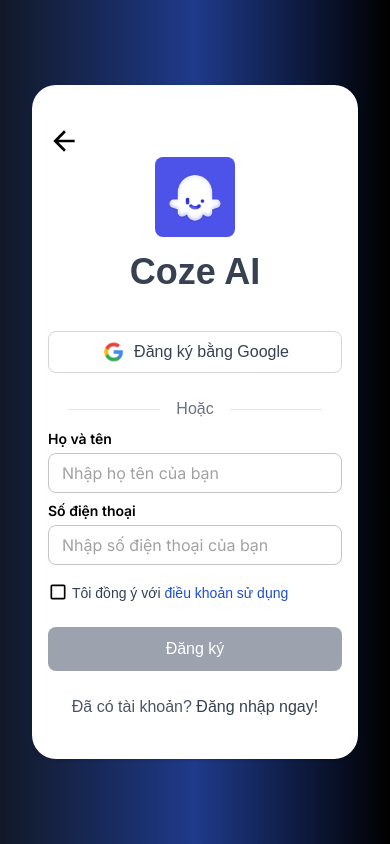
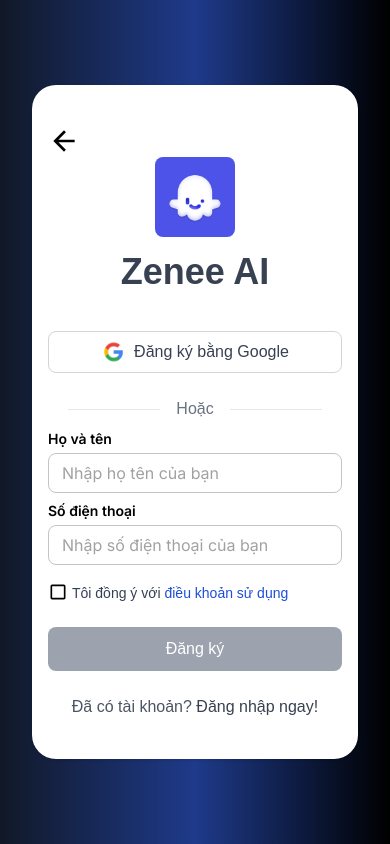
Before and after one commit to hungcvcbn/coze-ai, a Next.js app: page /sign-up in a window 390 px wide. Built offline with nearby package versions, Linux system fonts and the light colour scheme; no server answers.

Commit message:
update responsive

```diff
--- a/src/app/page.tsx
+++ b/src/app/page.tsx
@@ -14,7 +14,7 @@
             animation: "fadeInEase 1s forwards, slideDownEase 1s forwards",
           }}
         >
-          Training AI with Coze AI
+          Training AI with Zenee AI
         </h1>
         <p
           className='text-lg md:text-xl text-center max-w-3xl mb-12'
--- a/src/components/agent-ai/Agent.tsx
+++ b/src/components/agent-ai/Agent.tsx
@@ -50,7 +50,7 @@
   }, [triggerTime]);
 
   const tabOptions = [
-    { label: "Coze AI", value: 1 },
+    { label: "Zenee AI", value: 1 },
     { label: "GPTs (Nâng cao)", value: 2 },
   ];
   const renderTabContent = () => {
--- a/src/components/agent-ai/BotCard.tsx
+++ b/src/components/agent-ai/BotCard.tsx
@@ -3,7 +3,8 @@
 import { Tooltip } from "@mui/material";
 import MoreHorizIcon from "@mui/icons-material/MoreHoriz";
 import { STATUS_BOT } from "@/helpers/constants/common";
-
+import LogoZenee from "@/assets/icons/logo.png";
+import Image from "next/image";
 interface BotCardProps {
   bot: any;
   onOpenDetail: (id: any) => void;
@@ -52,8 +53,8 @@
       </div>
       <div className='flex items-center justify-between py-2'>
         <div className='flex items-center gap-1'>
-          <img src='/logo.png' className='w-6 h-6 rounded-full' />
-          <span className='text-14-20 text-primary font-semibold'>Coze AI</span>
+          <Image src={LogoZenee} alt='Zenee AI' width={20} height={20} className='rounded-lg' />
+          <span className='text-14-20 text-primary font-semibold'>Zenee AI</span>
         </div>
         <Tooltip title='Trạng thái công khai/ Không công khai'>
           <BasicButton
--- a/src/components/agent-detail/ControlSetting.tsx
+++ b/src/components/agent-detail/ControlSetting.tsx
@@ -80,11 +80,11 @@
                 alt='Logo'
                 width={30}
                 height={30}
-                className='rounded-[8px] object-cover w-[60px] h-[60px]'
+                className='rounded-[8px] border p-1 bg-primary-50 object-cover w-[50px] h-[50px]'
               />
             </div>
 
-            <div className='flex flex-col justify-center px-3'>
+            <div className='flex flex-col justify-center px-3 pb-2'>
               <div className='text-14-20 flex items-center gap-2 font-semibold text-primary'>
                 {data?.name}
                 <IconButton onClick={() => setOpen(true)}>
--- a/src/components/agent-detail/MenuControlPanel.tsx
+++ b/src/components/agent-detail/MenuControlPanel.tsx
@@ -26,7 +26,7 @@
   return (
     <div className='fixed left-0 top-0 w-[70px] h-full bg-gray-200 border-r border-gray-200'>
       <button
-        className='flex justify-center items-center gap-2 border-b border-gray-200 w-full p-4 h-[64px]'
+        className='flex justify-center items-center gap-2 w-full p-4 h-[64px]'
         onClick={() => router.push("/control-panel")}
       >
         <Image src={LogoImage} alt='Logo' width={50} height={50} className='rounded-[8px]' />
--- a/src/components/bot-store/BotStore.tsx
+++ b/src/components/bot-store/BotStore.tsx
@@ -1,15 +1,14 @@
 "use client";
 import React, { useEffect, useState } from "react";
 import Grid from "@mui/material/Grid2";
-import { isEmpty } from "@/helpers/utils/common";
-import TableEmpty from "../common/TableEmpty";
 import { setToast } from "@/redux/slices/common";
 import { useAppDispatch } from "@/redux/hooks";
 import { searchBotStore } from "@/helpers/api/botStore";
 import CustomTextField from "../hook-form/CustomTextField";
 import PaidIcon from "@mui/icons-material/Paid";
 import CommonSkeleton from "../common/Skeleton";
-
+import LogoZenee from "@/assets/icons/logo.png";
+import Image from "next/image";
 const BotStore = () => {
   const [data, setData] = useState<any>();
   const [term, setTerm] = useState<string>("");
@@ -39,10 +38,10 @@
 
   return (
     <div>
-      <div className='flex items-center justify-between sticky z-10 p-0' style={{ top: "64px" }}>
-        <div className='flexgap-2 px-4 py-2 w-full bg-gray-50'>
+      <div className='flex items-center justify-between sticky z-10 p-0' style={{ top: "63px" }}>
+        <div className='px-4 py-2 w-full bg-white'>
           <Grid container spacing={2}>
-            <Grid size={4}>
+            <Grid size={12}>
               <CustomTextField
                 label='Tìm kiếm'
                 placeholder='Nhập tên sản phẩm'
@@ -71,8 +70,8 @@
                   <div className='flex flex-col gap-1'>
                     <h3 className='font-semibold text-neutral text-16-24 mb-1'>{bot?.name}</h3>
                     <div className='flex items-center gap-1'>
-                      <img src='/logo.png' className='w-4 h-4' alt='logo' />
-                      <span className='text-14-20 text-neutral'>{bot?.provider || "Coze AI"}</span>
+                      <Image src={LogoZenee} alt='Zenee AI' width={16} height={16} />
+                      <span className='text-14-20 text-neutral'>{bot?.provider || "Zenee AI"}</span>
                     </div>
                     <p className='text-14-20 text-neutral font-medium mb-4 line-clamp-2'>
                       {bot.description}
--- a/src/components/create-bot/CreateBotModal.tsx
+++ b/src/components/create-bot/CreateBotModal.tsx
@@ -78,7 +78,7 @@
             <RHFSelect
               name='botType'
               options={[
-                { value: "Coze-AI", label: "Bot Coze AI" },
+                { value: "Coze-AI", label: "Bot Zenee AI" },
                 { value: "GPTs", label: "Bot GPTs (Nâng cao)" },
               ]}
               label='Chọn loại bot'
--- a/src/components/layout/LayoutDetail.tsx
+++ b/src/components/layout/LayoutDetail.tsx
@@ -41,7 +41,7 @@
         className='fixed left-0 top-0 w-[70px] h-full bg-white border-r border-gray-200 z-10
         hidden sm:block'
       >
-        <div className='flex items-center gap-3 border-b border-gray-200 w-full p-5 h-[64px]'>
+        <div className='flex items-center gap-3 w-full p-5 h-[64px]'>
           <button
             onClick={() => router.push("/control-panel")}
             className='flex items-center gap-3 hover:opacity-80 transition-opacity'
@@ -49,7 +49,7 @@
             <Image src={LogoImage} alt='Logo' width={32} height={32} className='rounded-[8px]' />
           </button>
         </div>
-        <div className='p-4 space-y-1'>
+        <div className='px-4 space-y-1'>
           {menuItems.map(item => {
             const isActive = pathname === item.path;
             return (
--- a/src/components/layout/LayoutHeader.tsx
+++ b/src/components/layout/LayoutHeader.tsx
@@ -50,14 +50,14 @@
         <div className='flex lg:justify-end justify-between items-center'>
           <div className='lg:hidden flex items-center gap-2 ml-12'>
             <Image src={LogoImage} alt='Logo' width={32} height={32} className='rounded-[8px]' />
-            <span className='text-neutral font-semibold'>Coze AI</span>
+            <span className='text-neutral font-semibold pt-2'>Zenee AI</span>
           </div>
           <div className='flex justify-end items-center'>
             {!isEmpty(profile) ? (
               <>
                 <div className='flex items-center gap-2'>
                   <IconMessage /> <IcBell />
-                  <div className='text-14-20 text-neutral font-semibold px-2'>
+                  <div className='text-14-20 text-neutral font-semibold px-2 max-w-[70px] overflow-hidden text-ellipsis whitespace-nowrap sm:max-w-[200px] md:max-w-none'>
                     {profile?.username}
                   </div>
                   <Avatar
@@ -81,7 +81,10 @@
                     horizontal: "right",
                   }}
                 >
-                  <div className='p-2'>
+                  <div className='p-2 flex flex-col gap-2'>
+                    <div className='text-neutral font-semibold border-b pb-2'>
+                      {profile?.username}
+                    </div>
                     <button
                       className='text-neutral hover:underline w-[100px] h-[30px]'
                       onClick={e => {
--- a/src/components/layout/Menu.tsx
+++ b/src/components/layout/Menu.tsx
@@ -69,13 +69,13 @@
 
       <div
         ref={menuRef}
-        className={`fixed left-0 top-0 h-full w-64 bg-gray-50 border-r border-gray-300
+        className={`fixed left-0 top-0 h-full w-64 bg-gray-50 border-r border-gray-100
         transition-transform duration-300 ease-in-out lg:translate-x-0
         ${isMenuOpen ? "translate-x-0" : "-translate-x-full"} lg:block z-40`}
       >
-        <div className='flex items-center gap-2 mb-8 px-4 w-full p-4 h-[64px] bg-gray-50'>
-          <Image src={LogoImage} alt='Logo' width={50} height={50} className='rounded-[8px]' />
-          <span className='text-xl text-black font-semibold'>Coze AI</span>
+        <div className='flex items-center gap-2 mb-2 px-4 w-full p-4 h-[64px]'>
+          <Image src={LogoImage} alt='Logo' width={40} height={40} className='rounded-lg' />
+          <span className='text-xl text-neutral font-semibold'>Zenee AI</span>
         </div>
         <div className='flex justify-center pb-3 px-4'>
           <button
--- a/src/components/login/BasicLoginForm.tsx
+++ b/src/components/login/BasicLoginForm.tsx
@@ -12,8 +12,6 @@
 import { useRouter } from "next/navigation";
 import { setCookie } from "cookies-next";
 import Image from "next/image";
-import FacebookIcon from "@mui/icons-material/Facebook";
-import GoogleIconImage from "@/assets/icons/google.png";
 import clsx from "clsx";
 import { LOGIN_CLIENT_ID, REFRESH_TOKEN, TOKEN } from "@/helpers/constants";
 import yup from "@/helpers/utils/yupConfig";
@@ -22,7 +20,7 @@
 import FormProvider from "@/components/hook-form/FormProvider";
 import RHFTextField from "../hook-form/RHFTextField";
 import ConnectGoogle from "../connect-google/ConnectGoogle";
-
+import LogoZenee from "@/assets/icons/logo.png";
 type LoginFrom = {
   username: string;
   password: string;
@@ -92,13 +90,13 @@
           <div className='max-w-md mx-auto'>
             <div className='flex flex-col items-center mb-8'>
               <Image
-                src='/logo.png'
-                alt='Mindmaid.ai'
+                src={LogoZenee}
+                alt='Zenee AI'
                 width={80}
                 height={80}
-                className='rounded-lg'
+                className='rounded-lg border p-2 bg-primary-50'
               />
-              <div className='text-28-36 font-semibold mt-2'>Coze AI</div>
+              <div className='text-28-36 font-semibold mt-2'>Zenee AI</div>
             </div>
 
             <div className='flex flex-col gap-3 mb-6'>
--- a/src/components/sign-up/SignUp.tsx
+++ b/src/components/sign-up/SignUp.tsx
@@ -79,7 +79,7 @@
                 height={80}
                 className='rounded-[8px]'
               />
-              <div className='text-[36px] font-semibold mt-2'>Coze AI</div>
+              <div className='text-[36px] font-semibold mt-2'>Zenee AI</div>
             </div>
             <div className='flex flex-col gap-3 mb-6'>
               <button
```
Also changed, not shown: src/assets/icons/logo.png.
